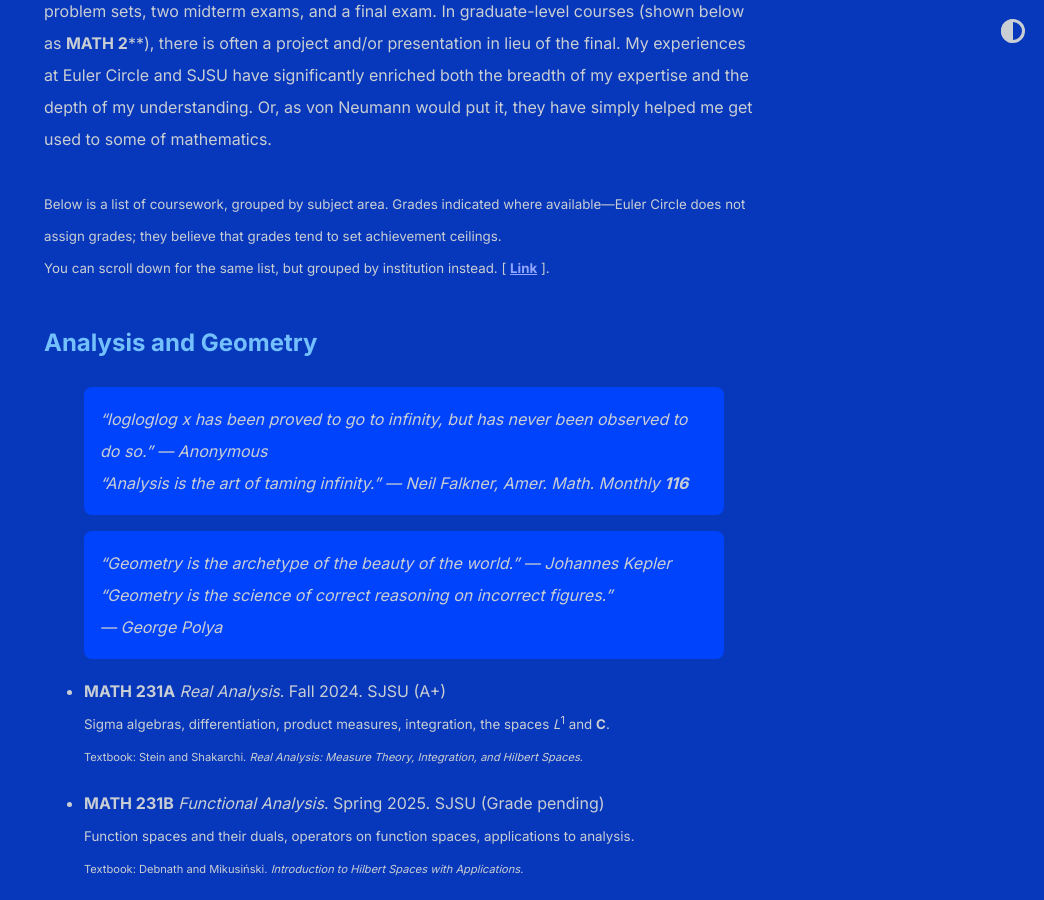
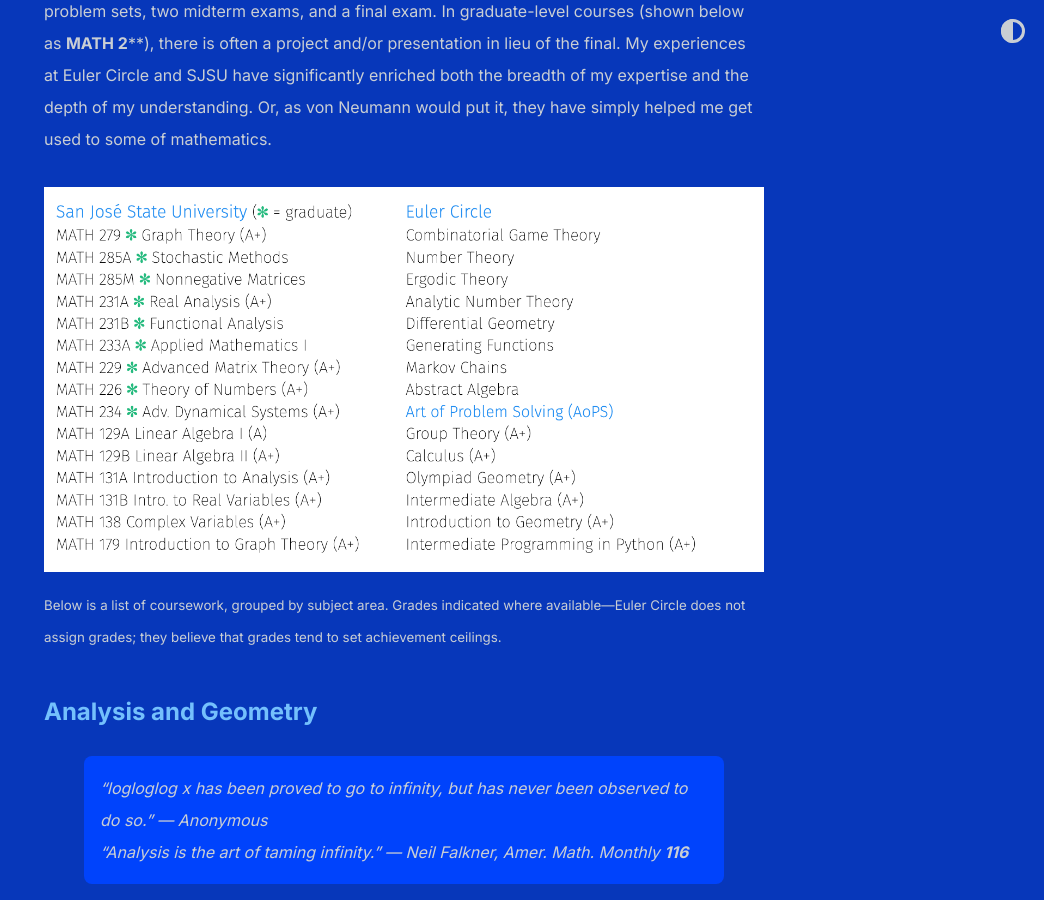
Before and after one commit to shihankanungo/shihankanungo.github.io, a Jekyll site: the page built from courses.md, in a window 1280 px wide and 900 px high, scrolled down 639 px. Shown: the whole window, without its empty margins (236-1280 px from the left). Built offline with Jekyll 4.4.1, drawn with Linux system fonts in a browser that asks for light colours.

Commit message:
Update courses.md

```diff
--- a/courses.md
+++ b/courses.md
@@ -10,7 +10,10 @@
 <br>
 
 I have undertaken advanced coursework at Euler Circle (2019--_now_) and at San José State University (SJSU, 2023--_now_). Euler Circle, run by Dr. Simon Rubinstein-Salzedo, offers college-level mathematics classes, each 10 weeks long, with weekly problem sets to help gain familiarity with new material. At the end of the class we write an expository paper on a topic related to the class material. At SJSU, courses run for 15 weeks and typically include 7 to 10 problem sets, two midterm exams, and a final exam. In graduate-level courses (shown below as **MATH 2****), there is often a project and/or presentation in lieu of the final. My experiences at Euler Circle and SJSU have significantly enriched both the breadth of my expertise and the depth of my understanding. Or, as von Neumann would put it, they have simply helped me get used to some of mathematics. <br> <br>
-<small>Below is a list of coursework, grouped by subject area. Grades indicated where available---Euler Circle does not assign grades; they believe that grades tend to set achievement ceilings. <br> You can scroll down for the same list, but grouped by institution instead. [ <b><a href="https://shihankanungo.github.io/courses#coursework-grouped-by-institution">Link</a></b> ]. </small>
+![courses](images/courses-25sp.png)
+
+<small>Below is a list of coursework, grouped by subject area. Grades indicated where available---Euler Circle does not assign grades; they believe that grades tend to set achievement ceilings.
+<!--<br> You can scroll down for the same list, but grouped by institution instead. [ <b><a href="https://shihankanungo.github.io/courses#coursework-grouped-by-institution">Link</a></b> ]. </small>-->
 
 ## Analysis and Geometry
 
```
